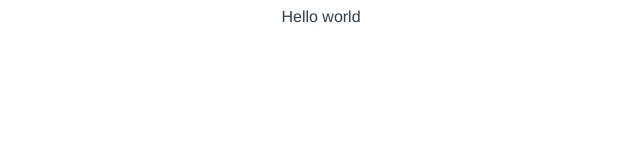
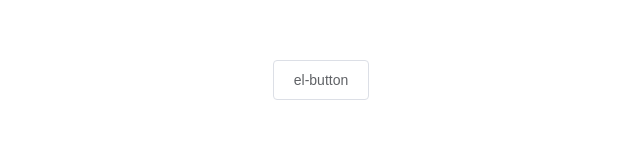
Before and after one commit to StarkShang/IndustryAnalyzer, a Vue app: page / in a window 1280 px wide. Shown: the top 160 px of the page, without its empty margins (319-959 px from the left). Built offline with nearby package versions, Linux system fonts and the light colour scheme.

Commit message:
chore: 增加element-ui

```diff
--- a/package.json
+++ b/package.json
@@ -17,6 +17,7 @@
     "dependencies": {
         "circle-flags": "git+https://github.com/HatScripts/circle-flags.git",
         "core-js": "^3.6.5",
+        "element-ui": "^2.4.5",
         "vue": "^2.6.11",
         "vue-class-component": "^7.2.3",
         "vue-property-decorator": "^9.1.2",
@@ -45,6 +46,7 @@
         "sass-loader": "^10.1.1",
         "typescript": "^4.1.3",
         "vue-cli-plugin-electron-builder": "~2.0.0-rc.5",
+        "vue-cli-plugin-element": "~1.0.1",
         "vue-template-compiler": "^2.6.11"
     },
     "bugs": {
--- a/src/App.vue
+++ b/src/App.vue
@@ -1,15 +1,27 @@
 <template>
     <div id="app">
-        Hello world
+        <div>
+            <el-button>el-button</el-button>
+        </div>
     </div>
 </template>
 
-<style lang="scss">
+<script lang="ts">
+import { Component, Vue } from "vue-property-decorator";
+
+@Component({
+    name: "Application",
+})
+export default class Application extends Vue {}
+</script>
+
+<style>
 #app {
     font-family: Avenir, Helvetica, Arial, sans-serif;
     -webkit-font-smoothing: antialiased;
     -moz-osx-font-smoothing: grayscale;
     text-align: center;
     color: #2c3e50;
+    margin-top: 60px;
 }
 </style>
--- a/src/main.ts
+++ b/src/main.ts
@@ -2,11 +2,12 @@ import Vue from "vue";
 import App from "./App.vue";
 import router from "./router";
 import store from "./store";
+import "./plugins/element";
 
 Vue.config.productionTip = false;
 
 new Vue({
     router,
     store,
-    render: h => h(App)
+    render: (h) => h(App),
 }).$mount("#app");
--- /dev/null
+++ b/src/plugins/element.ts
@@ -0,0 +1,5 @@
+import Vue from "vue";
+import Element from "element-ui";
+import "element-ui/lib/theme-chalk/index.css";
+
+Vue.use(Element);
--- a/src/router/index.ts
+++ b/src/router/index.ts
@@ -8,7 +8,7 @@ const routes: Array<RouteConfig> = [];
 const router = new VueRouter({
     mode: "hash",
     base: process.env.BASE_URL,
-    routes
+    routes,
 });
 
 export default router;
--- a/src/store/index.ts
+++ b/src/store/index.ts
@@ -7,5 +7,5 @@ export default new Vuex.Store({
     state: {},
     mutations: {},
     actions: {},
-    modules: {}
+    modules: {},
 });
```
Also changed, not shown: src/background.ts (+4 -4 lines).
